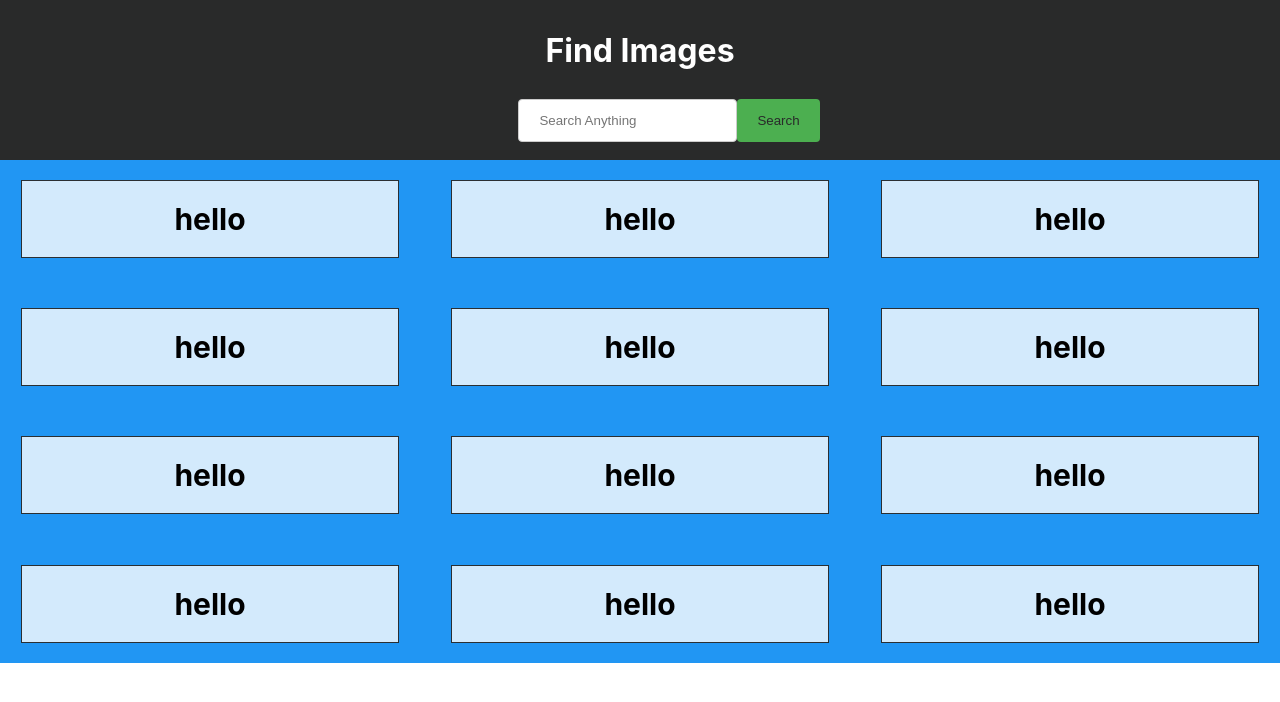
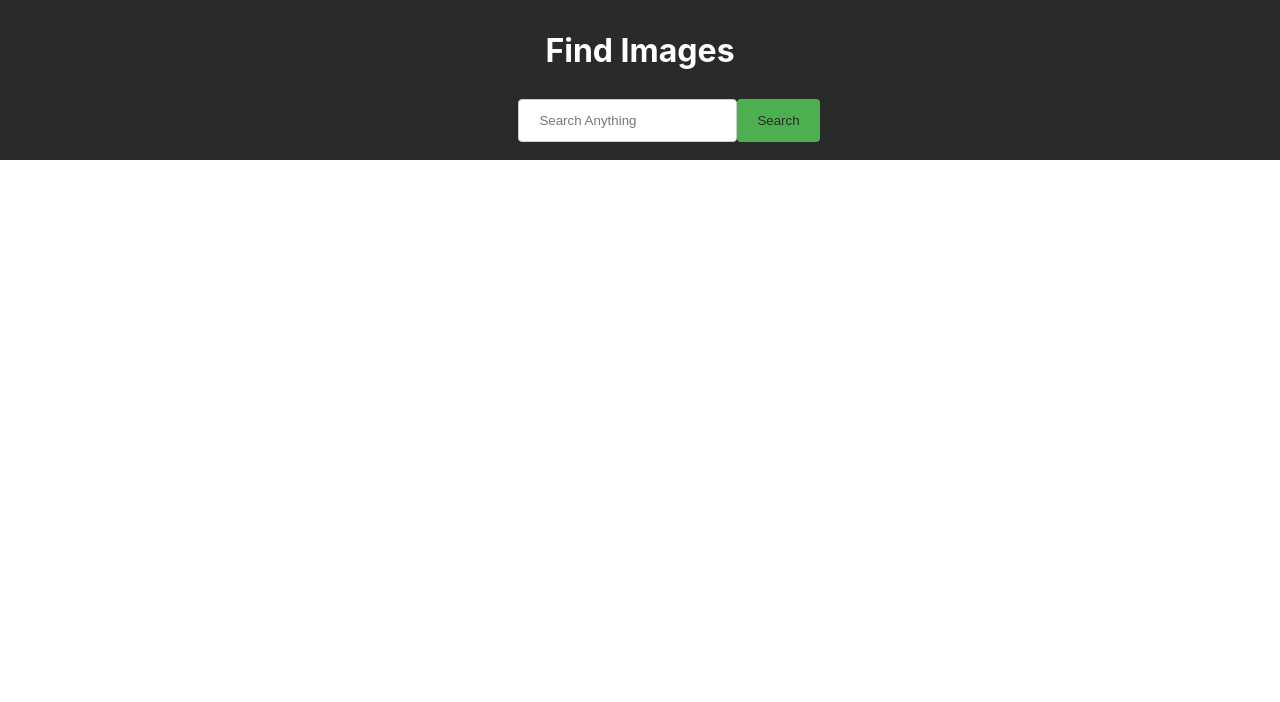
Before and after one commit to rajnishtripathi2001/Fetching-images-with-API, a React (Create React App) app: page / in a window 1280 px wide. Shown: the top 702 px of the page. Built offline with nearby package versions, Linux system fonts and the light colour scheme.

Commit message:
rendering images completed

```diff
--- a/src/App.js
+++ b/src/App.js
@@ -5,13 +5,15 @@ import Images from './Components/Images/Images';
 
 function App() {
 
-  const [searchTerm, setSearchTerm] = useState('')
 
-  const pullData = (data) =>{
-    console.log(data);
-    setSearchTerm(data);
+  const [images, setImages] = useState([])
+
+  const pullData = (response) =>{
+    setImages(response.data.results);
+    //console.log("from")
+    //console.log(images)
+
   }
-
 
 
   return (
@@ -19,8 +21,7 @@ function App() {
       <div className="main">
 
         <Banner func = {pullData}/>
-        <Images/>
-        {searchTerm}
+        <Images images={images}/>
 
       </div>
 
--- a/src/Components/Banner/Banner.js
+++ b/src/Components/Banner/Banner.js
@@ -1,4 +1,5 @@
 import {useState,React}  from 'react'
+import axios from 'axios';
 import "./Banner.css"
 
 export default function Banner(props) {
@@ -10,9 +11,16 @@ export default function Banner(props) {
       //console.log(serchTerm)
       setSearchItem(searchTerm);
   }
+  const [result, setResult] = useState([])
+  const searchImage= async (event)=>{
+    await axios.get(`https://api.unsplash.com/search/photos?page=1&query=${searchItem}&client_id=8vwTLM0pA4MN0XT3nHJCgULKmLUTZOFDFuhoww7RyZY`)
+    .then((response)=>{
+      //console.log(response)
+      setResult(response)
+      //console.log(result)
 
-  const searchImage=(event)=>{
-    props.func(searchItem);
+    })
+    props.func(result);
     event.preventDefault();
   }
 
--- a/src/Components/Images/Images.css
+++ b/src/Components/Images/Images.css
@@ -13,6 +13,7 @@
   padding: 20px;
   font-size: 30px;
   text-align: center;
-  margin-left: 5%;
-  margin-right: 5%;
+  margin: 5%;
+  justify-content: center;
+  align-items: center;
 }
--- a/src/Components/Images/Images.jsx
+++ b/src/Components/Images/Images.jsx
@@ -1,21 +1,21 @@
-import {React} from 'react'
+import {React, useState} from 'react'
 import "./Images.css"
 
-export default function Images() {
+export default function Images(props) {
+
+  const result = props.images;
+
+  console.log(result);
+
   return (
       <div className="grid-container">
-        <h1 className="grid-item">hello</h1>
-        <h1 className="grid-item">hello</h1>
-        <h1 className="grid-item">hello</h1>
-        <h1 className="grid-item">hello</h1>
-        <h1 className="grid-item">hello</h1>
-        <h1 className="grid-item">hello</h1>
-        <h1 className="grid-item">hello</h1>
-        <h1 className="grid-item">hello</h1>
-        <h1 className="grid-item">hello</h1>
-        <h1 className="grid-item">hello</h1>
-        <h1 className="grid-item">hello</h1>
-        <h1 className="grid-item">hello</h1>
+
+        {result.map((value)=>{
+          return(
+            <img className="grid-item" src={value.urls.small} alt="tent" />
+          )
+        })}
+
       </div>
   )
 }
```
